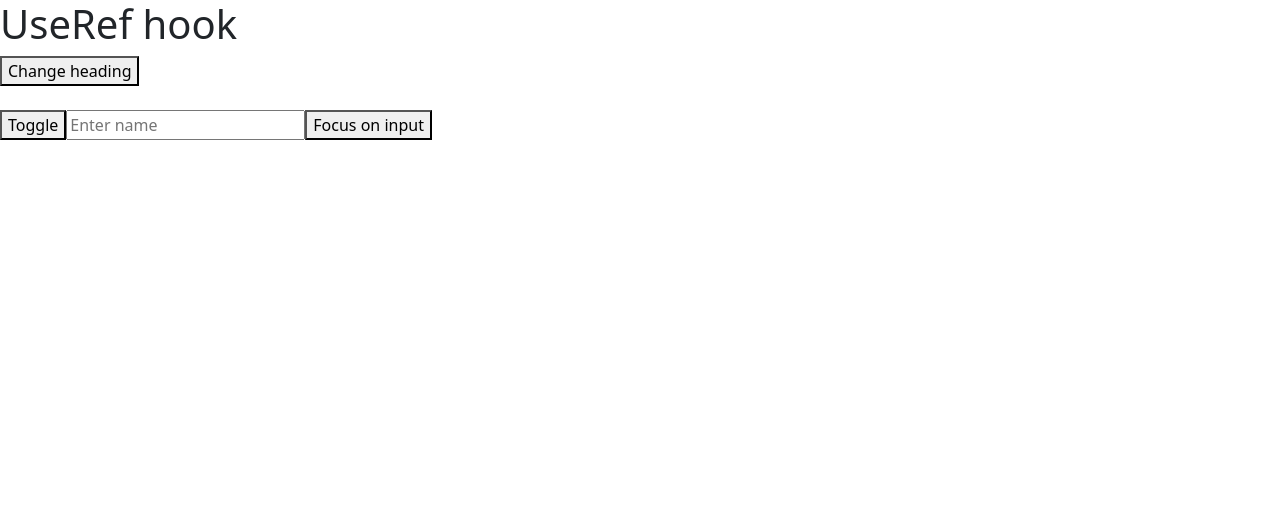
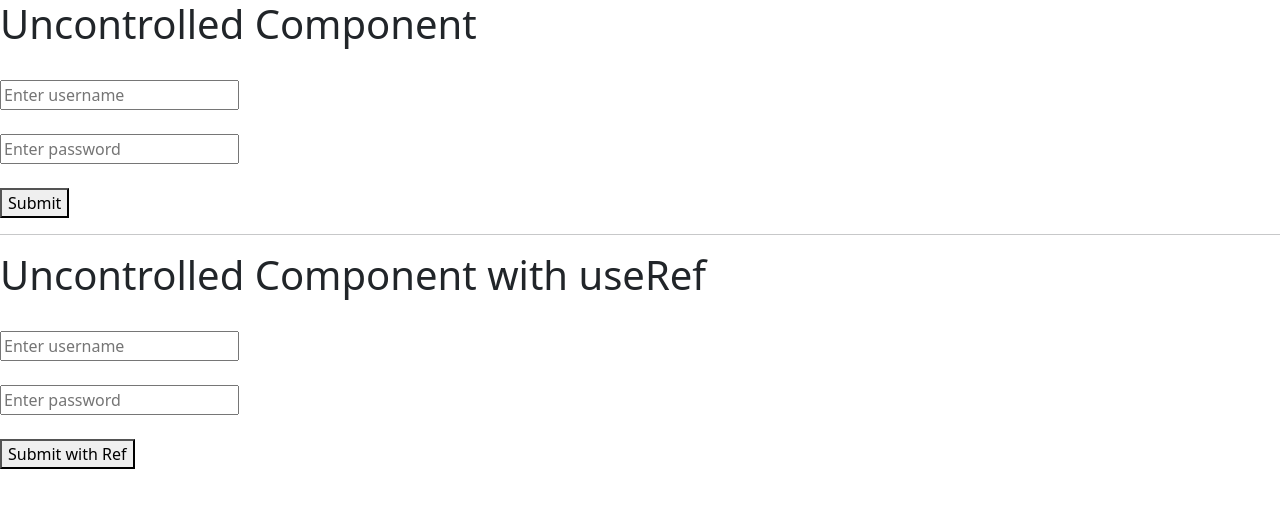
Before and after one commit to Apoorv-Saxena08/reactOne, a React (Vite) app: page / in a window 1280 px wide. Shown: the top 508 px of the page. Built offline with nearby package versions, Linux system fonts and the light colour scheme.

Commit message:
uncontrolled components

```diff
--- a/src/App.jsx
+++ b/src/App.jsx
@@ -2,38 +2,54 @@ import { useRef } from "react";
 
 function App(){
 
-  const inputRef = useRef(null);
-  const h1ref = useRef(null);
-  const inputHandler =()=>{
-    console.log(inputRef);
-    inputRef.current.focus();
-    inputRef.current.style.color='red';
-    inputRef.current.value='123';
+  const userRef = useRef();
+  const pwdRef = useRef();
+
+  const handleForm =(e)=>{
+    e.preventDefault();
+    const user = document.querySelector("#user").value;
+    console.log(user);
+    const pwd = document.querySelector("#pwd").value;
+    console.log(pwd);
+  }
+  const handleFormRef =(e)=>{
+    e.preventDefault();
+    const user = userRef.current.value;
+    console.log(user);
+    const pwd = pwdRef.current.value;
+    console.log(pwd);
   }
 
-  const toggle =()=>{
-    if(inputRef.current.style.display != 'none'){
-      inputRef.current.style.display = 'none'
-    }
-    else{
-      inputRef.current.style.display = 'inline'
-    }
-  }
-
-  const h1handle=()=>{
-    h1ref.current.style.color='green';
-    h1ref.current.value='Balle balle';
-  }
   return (
   <div >
-      <h1 ref={h1ref} >UseRef hook</h1>
-      <button onClick={h1handle} >Change heading</button>
-      <br />
-      <br />
-      <button onClick={toggle} >Toggle</button>
-      <input type="text" ref={inputRef} placeholder="Enter name" />
-      <button onClick={inputHandler} >Focus on input</button>
-  </div>
+      <h1>Uncontrolled Component</h1>
+      <form action="" onSubmit={handleForm} >
+        <br />
+        <input type="text" id="user" placeholder="Enter username" />
+        <br /><br />
+        <input type="password" name="" id="pwd" placeholder="Enter password" />
+
+        <br /> <br />
+        <button>
+          Submit
+        </button>
+      </form>
+
+      <hr />
+      <h1>Uncontrolled Component with useRef</h1>
+      <form action="" onSubmit={handleFormRef} >
+        <br />
+        <input type="text" id="userRef" ref={userRef} placeholder="Enter username" />
+        <br /><br />
+        <input type="passwordRef" name="" ref={pwdRef} id="pwd" placeholder="Enter password" />
+
+        <br /> <br />
+        <button>
+          Submit with Ref
+        </button>
+      </form>
+
+   </div>
 
   );
 }
```
